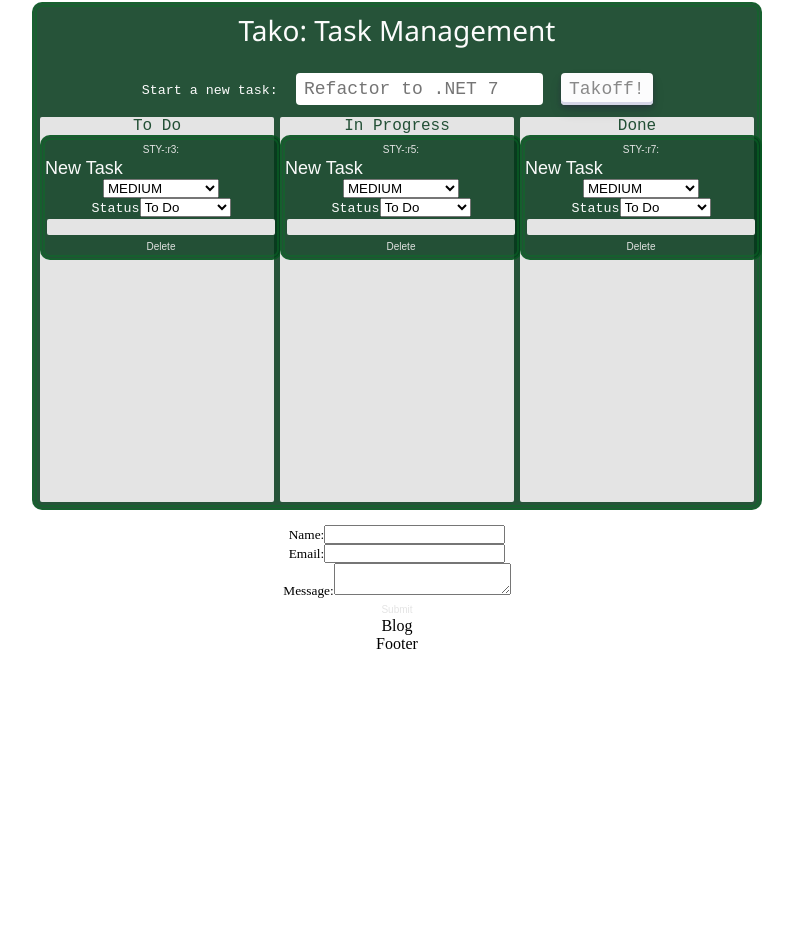
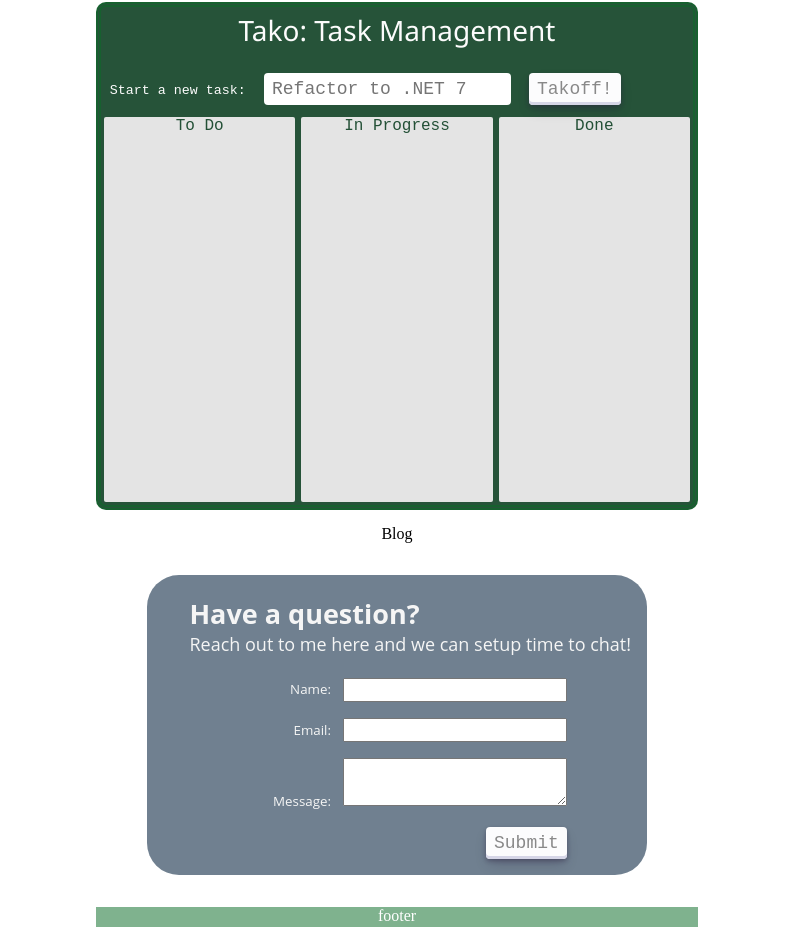
Before and after one commit to aalau/aalau.github.io, a React (Create React App) app in the folder aaron-lau-website/: page / in a window 1280 px wide. Shown: the part 697-1624 px from the top of the page, without its empty margins (243-1036 px from the left). Before the commit the page ends 1350 px from the top, so only its background shows below. Built offline with nearby package versions, Linux system fonts and the light colour scheme; a web font is replaced by a local one.

Commit message:
form CSS
Added css to the form

```diff
--- a/aaron-lau-website/src/App.js
+++ b/aaron-lau-website/src/App.js
@@ -23,9 +23,9 @@ const App = () => {
       <Tako />
       {/*<Projects />*/}
       <div className='foot'>
+      <Blog />
       <Contact />
-      <Blog />
-      <Footer />
+      <Footer ></Footer>
       </div>
       </div>
       </center>
--- a/aaron-lau-website/src/Containers/Tako/Scenes/Task.jsx
+++ b/aaron-lau-website/src/Containers/Tako/Scenes/Task.jsx
@@ -12,6 +12,7 @@ export default function Task(){
   const [Status, setStatus] = useState('TDO');
   const [Priority, setPriority] = useState('MED');
 
+
   const handleTitleInput = e => {
     setTitle(e.target.value);
   };
@@ -25,14 +26,17 @@ export default function Task(){
     setPriority(e.target.value);
   };
   const deleteTask = ({
-    //TODO:
+
+  });
+
+  //TODO:
     // 1. setup delete task https://stackoverflow.com/questions/43230622/reactjs-how-to-delete-item-from-list
     // 2. Render Tasks in Tako using https://react.dev/learn/rendering-lists#rendering-data-from-arrays and perhaps https://react.dev/learn/render-and-commit
     // 3. Create Example tasks for each project
     // 4. Create new function in Task reflected in Tako just like delete task that will change which swimlane a task appears in when you change it's status, and vice-versa
+    // 4.1 draggable? https://medium.com/the-andela-way/react-drag-and-drop-7411d14894b9
     // 5. Finish Project view?
     // 6. When switching projects, have a new "story" swimlane appear (or switched to) which shows the tasks for that project
-  });
 
 
   return (
@@ -62,7 +66,7 @@ export default function Task(){
           </select>
         </label>
         <div>
-          <p className='description' placeholder='describe your task here...' onChange={handleDescriptionSubmit}>{Description}</p>
+          <p className='description' placeholder='describe your task here...' contentEditable="true" onChange={handleDescriptionSubmit}>{Description}</p>
         </div>
         <div name='footer'>
           <button id='deleteTask' onClick={deleteTask}>Delete</button>
--- a/aaron-lau-website/src/Containers/Tako/Tako.jsx
+++ b/aaron-lau-website/src/Containers/Tako/Tako.jsx
@@ -19,9 +19,9 @@ const Tako = () => {
     const updatedTasks = [...tasks].filter((e) => e.id !== id)
     setTasks(updatedTasks);
   }
-  function renderTasksBySwimlane(swimlane){
-    return [...tasks].filter((task) => task.Status === swimlane);
-  }
+  function Task(){}
+    //return [...tasks].filter((task) => task.Status === swimlane);
+
   function takoTaskSetup(){
     const newTask1 = <Task Title={'Create Full Task View'} Story={'TAKO'} Status={'TDO'} Priority={'HGH'}/>
     const newTask2 = <Task Title={'Color Coordinate Story'} Story={'TAKO'} Status={'TDO'} Priority={'LOW'}/>
@@ -44,14 +44,15 @@ const Tako = () => {
             value = {input}
             />
           </label>
-          <button className='app_Tako-button' type="submit">Takoff!</button>
+          <button className='app_Tako-button' type="submit" onSubmit={handleSubmit}>Takoff!</button>
         </form>
       </div>
 
       <section className='app_Tako-DisplayContent'>
-        <nav className='app_Tako-ToDo'>To Do<div id='TDO'>
-          <Task />
-          </div></nav>
+        <nav className='app_Tako-ToDo'>To Do<div id='PRG'>
+          <Task Title='Create Tako' Status='PRG'/>
+          </div>
+        </nav>
         <nav className='app_Tako-InProgress'>In Progress<div id='PRG'>
           <Task Title='Create Tako' Status='PRG'/>
           </div></nav>
--- a/aaron-lau-website/src/Containers/Tako/Tako.scss
+++ b/aaron-lau-website/src/Containers/Tako/Tako.scss
@@ -89,7 +89,7 @@
 }
 .app_Tako-DisplayContent{
     height: 25rem;
-    width: 45rem;
+    width: 37rem;
     // TODO: need to change width for mobile here
     display: flex;
 
--- a/aaron-lau-website/src/Containers/footer/Footer.jsx
+++ b/aaron-lau-website/src/Containers/footer/Footer.jsx
@@ -1,9 +1,9 @@
 import React from 'react'
-import './footer.css'
+import './footer.scss'
 
 const Footer = () => {
   return (
-    <div>Footer</div>
+    <div className='footer'>footer</div>
   )
 }
 
--- /dev/null
+++ b/aaron-lau-website/src/Containers/footer/footer.scss
@@ -0,0 +1,10 @@
+.footer{
+
+    left: 0;
+    bottom: 0;
+    width: 100%;
+    height: 20px;
+    background-color: var(--tako-border-color);
+    color: white;
+    text-align: center;
+}
--- a/aaron-lau-website/src/components/contact/Contact.jsx
+++ b/aaron-lau-website/src/components/contact/Contact.jsx
@@ -24,20 +24,27 @@ const Contact = () => {
     alert(result.status);
   };
   return (
-    <form onSubmit={handleSubmit}>
-      <div>
+    <form onSubmit={handleSubmit} className="contactForm">
+
+      <div className="title">
+        <h2>Have a question?</h2>
+        <p>Reach out to me here and we can setup time to chat!</p>
+      </div>
+      <div className="textSubmit">
+      <div className="nameWrapper">
         <label htmlFor="name">Name:</label>
         <input type="text" id="name" required />
       </div>
-      <div>
+      <div className="emailWrapper">
         <label htmlFor="email">Email:</label>
         <input type="email" id="email" required />
       </div>
-      <div>
+      <div className="messageWrapper">
         <label htmlFor="message">Message:</label>
         <textarea id="message" required />
       </div>
-      <button type="submit">{status}</button>
+      </div>
+      <button type="submit" className="submitButton">{status}</button>
     </form>
   );
 };
--- a/aaron-lau-website/src/components/contact/contact.scss
+++ b/aaron-lau-website/src/components/contact/contact.scss
@@ -0,0 +1,89 @@
+.contactForm{
+    margin-top: 2rem;
+    margin-bottom: 2rem;
+    padding: 1em;
+    font-family: "Open Sans", "Helvetica Neue";
+    background-color: slategrey;
+    max-width: 500px;
+    border-radius: 2em;
+    text-align: right;
+}
+.text-submit {
+    text-align: right;
+    justify-content: right;
+
+}
+.title{
+    margin-top: 0.25rem;
+    margin-bottom: 1rem;
+    color: whitesmoke;
+    flex-direction: column;
+
+}
+.nameWrapper, .emailWrapper, .messageWrapper{
+    color: whitesmoke;
+    margin: 5px;
+    margin-bottom: 1rem;
+    flex-direction: column;
+    align-items: left;
+    margin-right: 4rem;
+
+    label {
+        margin-right: 0.75rem;
+    }
+    input {
+        width: 14rem;
+        height: 1.5rem;
+    }
+    textarea{
+        border-radius: 1px;
+        width: 14rem;
+        height: 3rem;
+        min-height: 2rem;
+        min-width: 13rem;
+        max-width: 16rem;
+    }
+}
+button {
+    margin-right: 4rem;
+    text-align: center;
+    align-items: center;
+    appearance: none;
+    background-color: #FCFCFD;
+    border-radius: 4px;
+    border-width: 0;
+    box-shadow: rgba(45, 35, 66, 0.4) 0 2px 4px,rgba(45, 35, 66, 0.3) 0 7px 13px -3px,#D6D6E7 0 -3px 0 inset;
+    box-sizing: border-box;
+    cursor: pointer;
+    display: inline-flex;
+    font-family: "JetBrains Mono",monospace;
+    height: 32px;
+    line-height: 1;
+    list-style: none;
+    overflow: hidden;
+    padding-left: 8px;
+    padding-right: 8px;
+    position: relative;
+    text-align: left;
+    text-decoration: none;
+    color: var(--grey-color);
+    transition: box-shadow .15s,transform .15s;
+    user-select: none;
+    -webkit-user-select: none;
+    touch-action: manipulation;
+    white-space: nowrap;
+    will-change: box-shadow,transform;
+    font-size: 18px;
+
+    &:focus {
+        box-shadow: #D6D6E7 0 0 0 1.5px inset, rgba(45, 35, 66, 0.4) 0 2px 4px, rgba(45, 35, 66, 0.3) 0 7px 13px -3px, #D6D6E7 0 -3px 0 inset;
+    }
+    &:hover {
+        box-shadow: rgba(45, 35, 66, 0.4) 0 4px 8px, rgba(45, 35, 66, 0.3) 0 7px 13px -3px, #D6D6E7 0 -3px 0 inset;
+        transform: translateY(-2px);
+    }
+    &:active {
+        box-shadow: #D6D6E7 0 3px 7px inset;
+        transform: translateY(2px);
+    }
+}
--- a/aaron-lau-website/src/components/navbar/Navbar.jsx
+++ b/aaron-lau-website/src/components/navbar/Navbar.jsx
@@ -19,7 +19,11 @@ const Navbar = () => {
         </li>
         ))}
         <li>
-          <button className='app_navbar-button' onClick={() => console.log('connect')}>Connect</button>
+          <button className='app_navbar-button' onClick=
+          {
+            () => console.log('contact!')
+            //() => app.current.scrollIntoView({ behavior: "smooth", block: "end" })
+          }>Connect</button>
         </li>
       </ul>
     </nav>
```
Also changed, not shown: aaron-lau-website/src/Containers/footer/footer.css (deleted).
